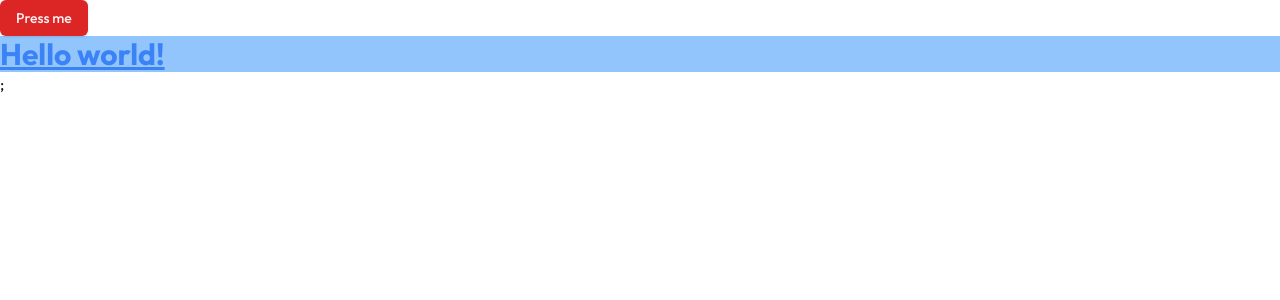
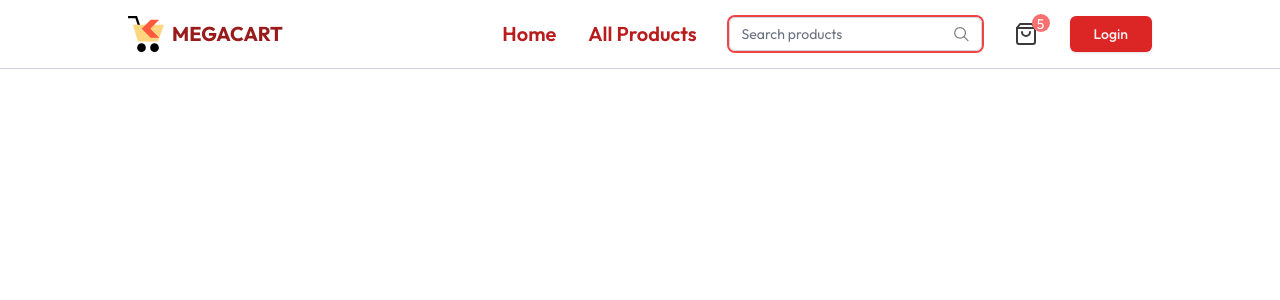
Before and after one commit to usama387/mern-mega-cart, a React (Vite) app in the folder frontend/: page / in a window 1280 px wide. Shown: the top 300 px of the page. Built offline with nearby package versions, Linux system fonts and the light colour scheme.

Commit message:
Navbar initial design integrated

```diff
--- a/frontend/src/App.jsx
+++ b/frontend/src/App.jsx
@@ -1,9 +1,8 @@
-import { Button } from "./components/ui/button";
+import Navbar from "./reusable/components/Navbar";
 
 const HomePage = () => {
   return <div className="">
-    <Button>Press me</Button>
-    <h1 className="text-3xl font-bold underline text-blue-500 bg-blue-300">Hello world!</h1>;
+    <Navbar />
     </div>
 };
 
--- /dev/null
+++ b/frontend/src/components/ui/input.jsx
@@ -0,0 +1,19 @@
+import * as React from "react"
+
+import { cn } from "@/lib/utils"
+
+const Input = React.forwardRef(({ className, type, ...props }, ref) => {
+  return (
+    (<input
+      type={type}
+      className={cn(
+        "flex h-9 w-full rounded-md border border-input bg-transparent px-3 py-1 text-base shadow-sm transition-colors file:border-0 file:bg-transparent file:text-sm file:font-medium file:text-foreground placeholder:text-muted-foreground focus-visible:outline-none focus-visible:ring-1 focus-visible:ring-ring disabled:cursor-not-allowed disabled:opacity-50 md:text-sm",
+        className
+      )}
+      ref={ref}
+      {...props} />)
+  );
+})
+Input.displayName = "Input"
+
+export { Input }
--- /dev/null
+++ b/frontend/src/reusable/components/Navbar.jsx
@@ -0,0 +1,155 @@
+import { assets } from "@/assets/assets";
+import { Button } from "@/components/ui/button";
+import { useAppContext } from "@/context/AppContext";
+import { ShoppingBag, User } from "lucide-react";
+import React, { useState } from "react";
+import { NavLink } from "react-router-dom";
+
+const Navbar = () => {
+  // State to manage mobile menu open/close
+  const [open, setOpen] = useState(false);
+
+  //state from context api that holds user data
+  const { user, setUser, setShowUserLogin, navigate } = useAppContext();
+
+  //function to logout triggered by logout button
+  const handleLogout = async () => {
+    setUser(null);
+    navigate("/");
+  };
+
+  return (
+    <nav className="flex items-center justify-between px-6 md:px-16 lg:px-24 xl:px-32 py-4 border-b border-gray-300 bg-white relative transition-all">
+      <NavLink to="/" className="flex items-center gap-2" onClick={() => setOpen(false)}>
+        <img className="h-9" src="ecom.svg" alt="dummyLogoColored" />
+        <h3 className="font-bold md:text-xl text-red-800">MEGACART</h3>
+      </NavLink>
+
+      {/* Desktop Menu */}
+      <div className="hidden sm:flex items-center gap-8">
+        <NavLink to="/" className="font-semibold text-red-700 md:text-xl">
+          Home
+        </NavLink>
+        <NavLink
+          to="/products"
+          className="font-semibold text-red-700 md:text-xl"
+        >
+          All Products
+        </NavLink>
+
+        {/* search icon div */}
+        <div className="hidden lg:flex items-center text-sm gap-2 border border-gray-300 px-3 rounded-md ring-2 ring-red-500">
+          <input
+            className="py-1.5 w-full bg-transparent outline-none placeholder-gray-500"
+            type="text"
+            placeholder="Search products"
+          />
+          <img src={assets.search_icon} alt="search-icon" className="w-4 h-4" />
+        </div>
+
+        {/* Cart div */}
+        <div className="relative cursor-pointer" onClick={() => navigate("/cart")}>
+          <ShoppingBag className="w-6 opacity-80" />
+          <button className="absolute -top-2 -right-3 text-sm text-white bg-red-400 w-[18px] h-[18px] rounded-full">
+            5
+          </button>
+        </div>
+
+        {!user ? (
+          <Button
+            variant="default"
+            className="!px-6 !py-2 transition duration-300 hover:scale-105"
+            onClick={() => setShowUserLogin(true)}
+          >
+            Login
+          </Button>
+        ) : (
+          <div className="relative group">
+            <User
+              className="w-14 bg-red-800 text-white rounded-full py-1"
+              alt="profile"
+            />
+            <ul className="hidden group-hover:block absolute top-full right-0 bg-white shadow rounded-md w-40 text-sm z-40 py-2 ring-1 ring-red-600">
+              <li
+                className="px-4 py-2 hover:bg-primary/10 cursor-pointer whitespace-nowrap text-red-800 font-semibold"
+                onClick={() => navigate("/my-orders")}
+              >
+                My Orders
+              </li>
+              <li
+                className="px-4 py-2 hover:bg-primary/10 cursor-pointer whitespace-nowrap text-red-800 font-semibold"
+                onClick={handleLogout}
+              >
+                Logout
+              </li>
+            </ul>
+          </div>
+        )}
+      </div>
+
+      <button
+        onClick={() => (open ? setOpen(false) : setOpen(true))}
+        aria-label="Menu"
+        className="sm:hidden"
+      >
+        {/* Menu Icon SVG */}
+        <img src={assets.menu_icon} alt="menu" />
+      </button>
+
+      {/* Mobile Menu */}
+      {open && (
+        <div
+          className={`${
+            open ? "flex" : "hidden"
+          } absolute top-[60px] left-0 w-full bg-white shadow-md py-4 flex-col items-start gap-2 px-5 text-sm md:hidden`}
+        >
+          <NavLink
+            to="/"
+            className="font-semibold text-red-700 md:text-xl"
+            onClick={() => setOpen(false)}
+          >
+            Home
+          </NavLink>
+          <NavLink
+            to="/products"
+            className="font-semibold text-red-700 md:text-xl"
+            onClick={() => setOpen(false)}
+          >
+            All Products
+          </NavLink>
+          {user && (
+            <NavLink
+              to="/products"
+              className="font-semibold text-red-700 md:text-xl"
+              onClick={() => setOpen(false)}
+            >
+              My Orders
+            </NavLink>
+          )}
+          {!user ? (
+            <Button
+              variant="default"
+              className="!px-6 !py-2 transition duration-300 hover:scale-105"
+              onClick={() => {
+                setOpen(false);
+                setShowUserLogin(true);
+              }}
+            >
+              Login
+            </Button>
+          ) : (
+            <Button
+              variant="default"
+              className="!px-6 !py-2 transition duration-300 hover:scale-105"
+              onClick={handleLogout}
+            >
+              Logout
+            </Button>
+          )}
+        </div>
+      )}
+    </nav>
+  );
+};
+
+export default Navbar;
```
